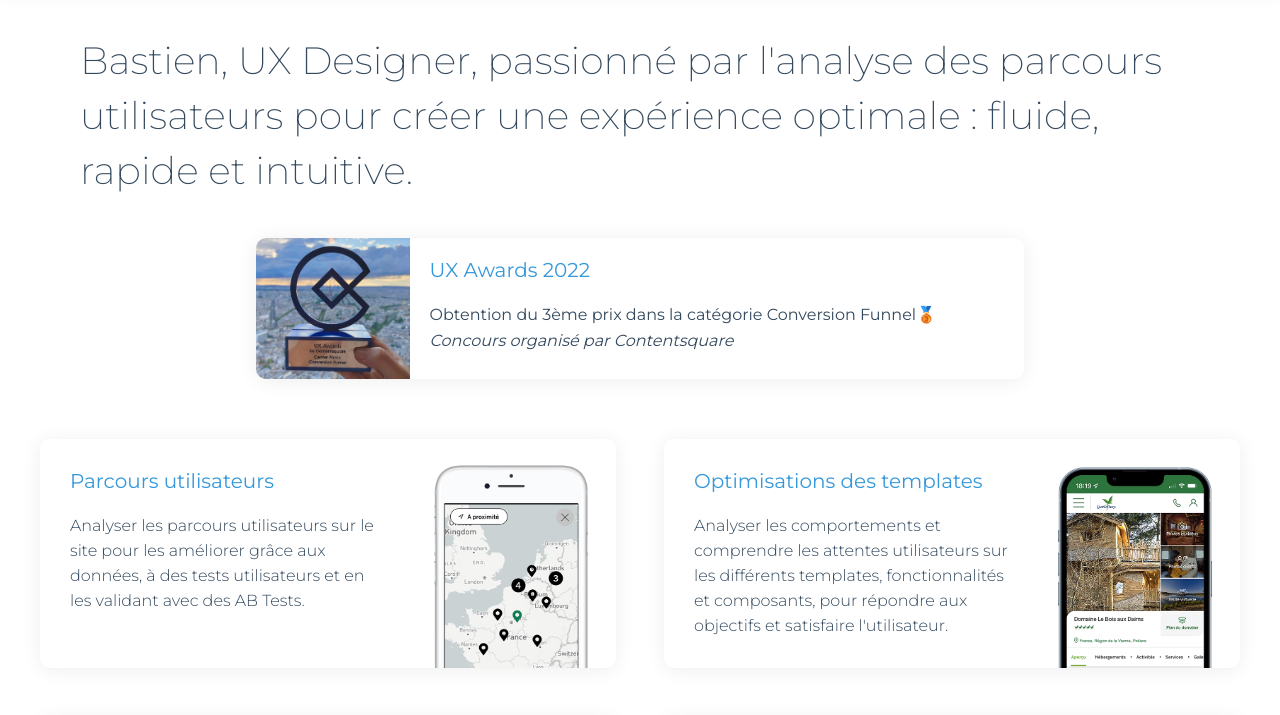
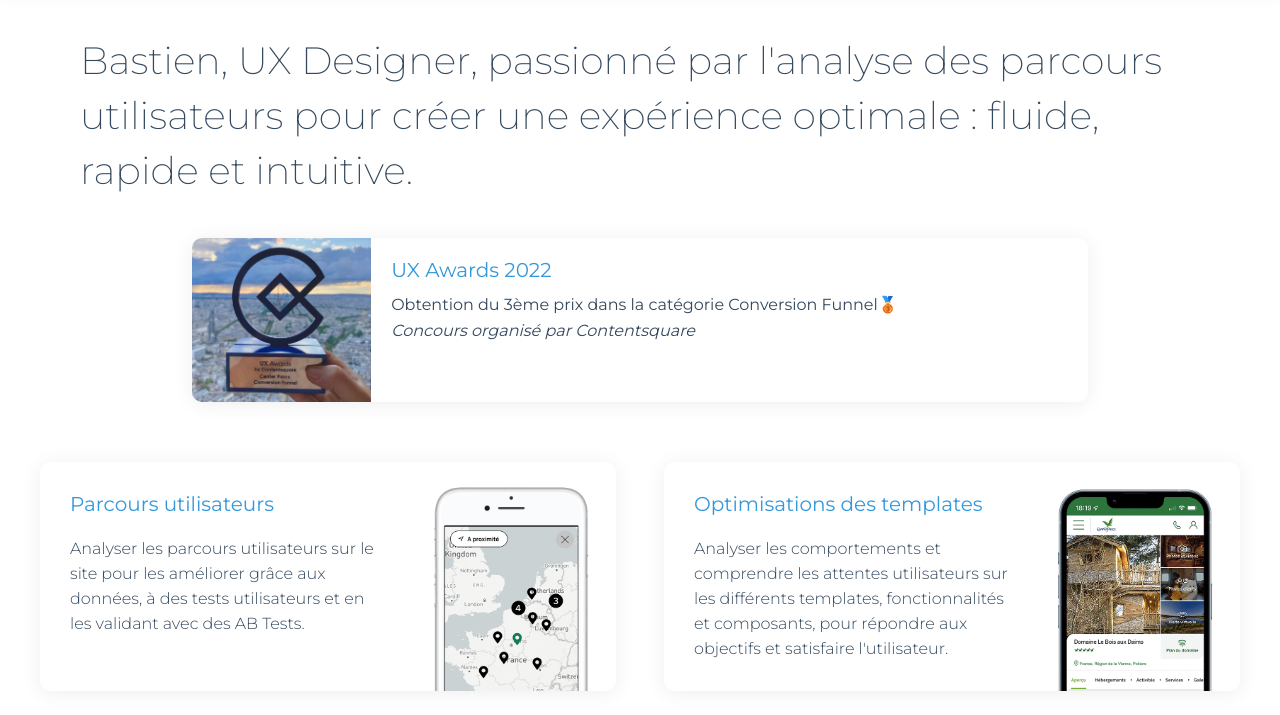
Before and after one commit to bastienbcher/resume, a plain HTML site: page index.html in a window 1280 px wide. Shown: the part 74-789 px from the top of the page. Drawn offline with nearby package versions, Linux system fonts and the light colour scheme.

Commit message:
Add files via upload

```diff
--- a/css/style.css
+++ b/css/style.css
@@ -123,7 +123,7 @@ h1 {
 
 
 .projetCS  {
-	width: 60%;
+	width: 70%;
 	height:100%;
 	margin: 40px auto -20px;
     display: flex;
@@ -147,6 +147,7 @@ h1 {
 }
 .projetCS .description {
 	padding: 20px;
+	padding-top: 0px;
 }
 .projetCS .description p{
 	font-size: 16px;
@@ -155,6 +156,15 @@ h1 {
 }
 .projetCS:hover {
 	 box-shadow: 0 1px 25px 8px rgba(0, 0, 0, 0.07);
+}
+
+.projetCS h2{
+	margin-bottom: 10px;
+	padding-top: 20px;
+}
+
+.projetCS p i {
+	line-height: 20px;
 }
 /* SECTION 2 CARD GRID */
 
```
